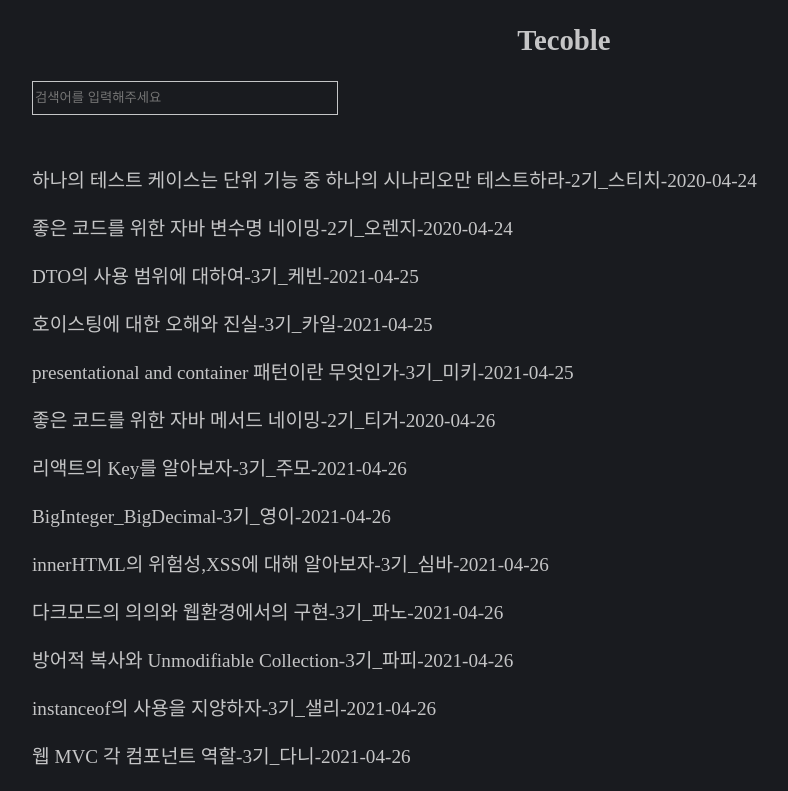
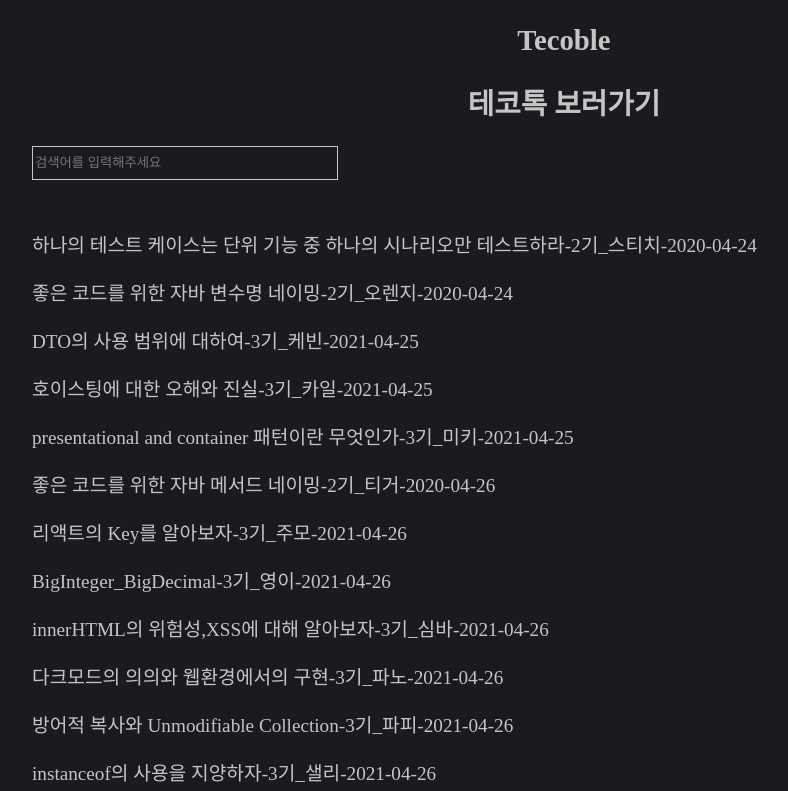
Before and after one commit to HJ-Rich/techstore, a plain HTML site: page index.html in a window 1280 px wide. Shown: the top 791 px of the page, without its empty margins (76-864 px from the left). Drawn offline with Linux system fonts and the light colour scheme.

Commit message:
feat: 테코톡 링크 추가

```diff
--- a/index.html
+++ b/index.html
@@ -40,6 +40,7 @@
 </head>
 <body>
     <a href="https://tecoble.techcourse.co.kr/" target="_blank"><h2>Tecoble</h2></a>
+    <a href="https://www.youtube.com/playlist?list=PLgXGHBqgT2TvpJ_p9L_yZKPifgdBOzdVH" target="_blank"><h2>테코톡 보러가기</h2></a>
 
     <input id="search" type="text" placeholder="검색어를 입력해주세요"/>
 
```
